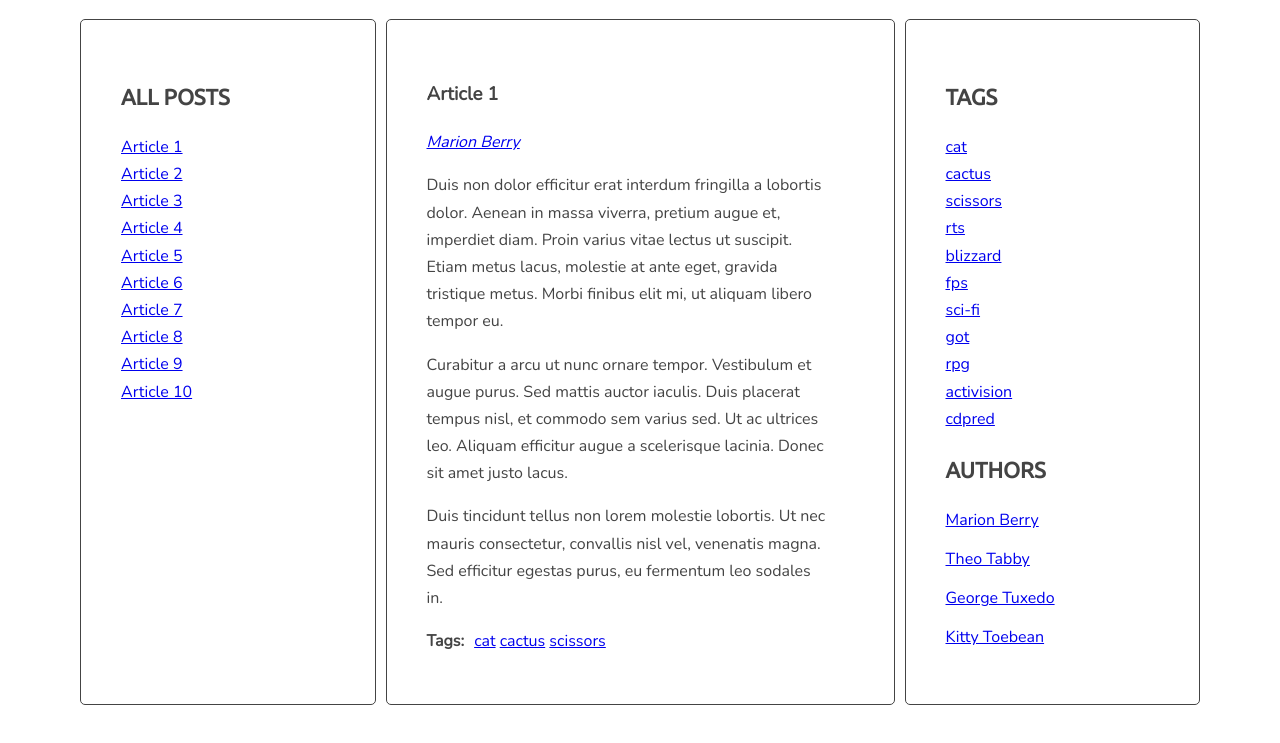
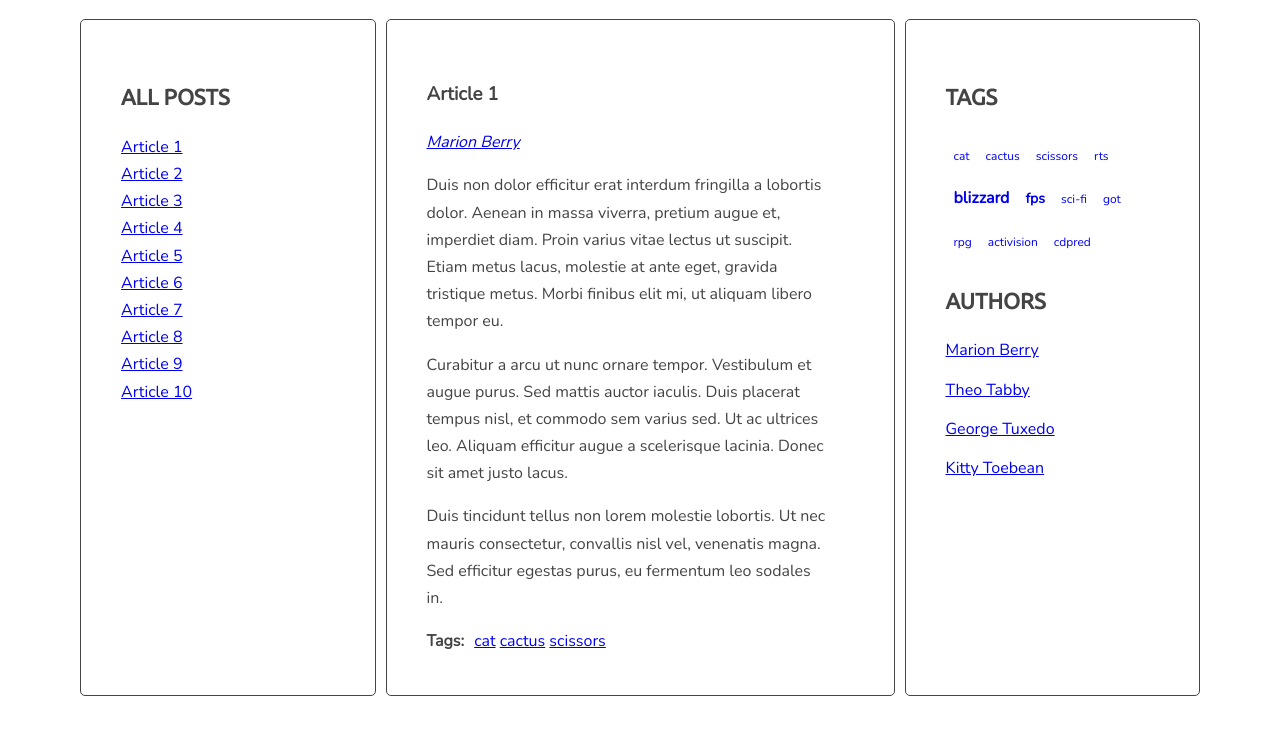
Before and after one commit to shyvva/javascript-blog, a website: page index.html in a window 1280 px wide. Shown: the part 121-864 px from the top of the page. Drawn offline with nearby package versions, Linux system fonts and the light colour scheme.

Commit message:
Add little bit style to Tags Cloud

```diff
--- a/js/script.js
+++ b/js/script.js
@@ -295,6 +295,7 @@
 
     let allTagsHTML = '';
 
+
     /* [NEW] START LOOP: for each tag in allTags: */
 
     for (let tag in allTags) {
@@ -308,6 +309,7 @@
     /*[NEW] add HTML from allTagsHTML to tagList */
     tagList.innerHTML = allTagsHTML;
     console.log(allTags);
+
   }
 
 
--- a/sass/style.scss
+++ b/sass/style.scss
@@ -86,6 +86,7 @@
 
 .list {
   list-style-type: none;
+  display: inline;
   margin: 0;
   padding: 0;
   .active {
@@ -105,6 +106,37 @@
   li {
     margin-bottom: 12px;
   }
+}
+
+/*Tags Cloud */
+
+.tags li {
+  display: inline-block;
+  padding: 8px;
+  list-style: none;
+}
+
+[class^="tag-size"] {
+text-align: center;
+text-decoration: none;
+}
+
+
+.tag-size-1 {
+  font-size: 12px;
+
+}
+
+.tag-size-2 {
+  font-size: 14px;
+  font-weight: 600;
+
+}
+
+.tag-size-3 {
+  font-size: 16px;
+  font-weight: 700;
+
 }
 
 /* Post */
```
Also changed, not shown: css/style.css, 1 other file.
